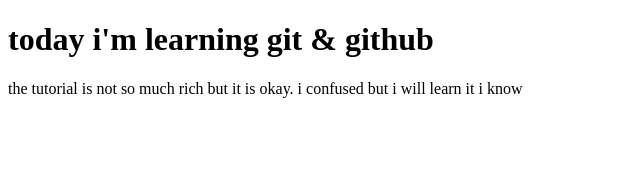
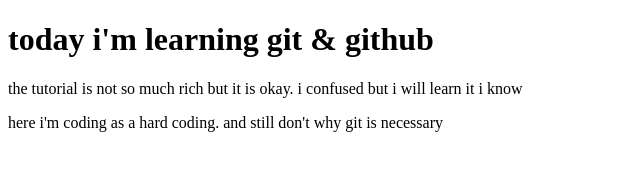
Before and after one commit to ashikurrahmnofficial/akr, a plain HTML site: page index.html in a window 1280 px wide. Shown: the whole page, without its empty margins (0-640 px from the left). Drawn offline with Linux system fonts and the light colour scheme.

Commit message:
Update index.html

```diff
--- a/index.html
+++ b/index.html
@@ -11,6 +11,7 @@
 <body>
     <h1>today i'm learning git & github</h1>
     <p>the tutorial is not so much rich but it is okay. i confused but i will learn it i know </p>
+    <p>here i'm coding as a hard coding. and still don't why git is necessary</p>
 </body>
 
 </html>
```
